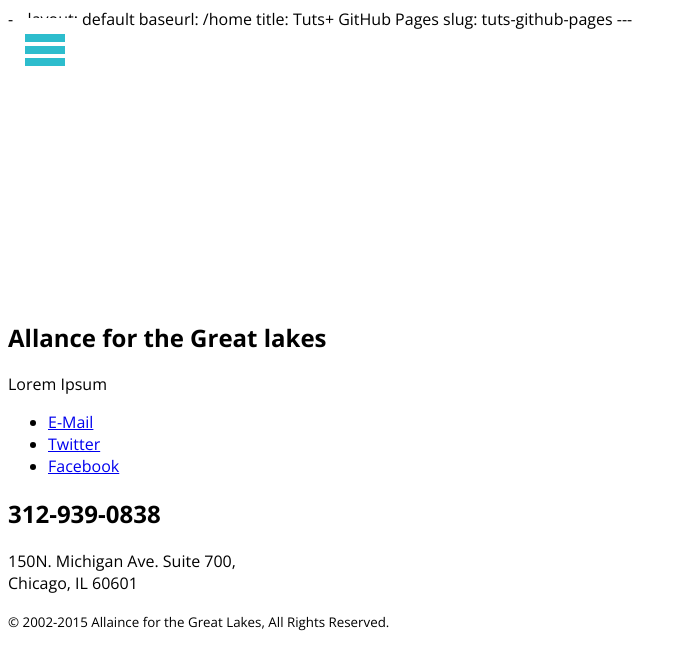
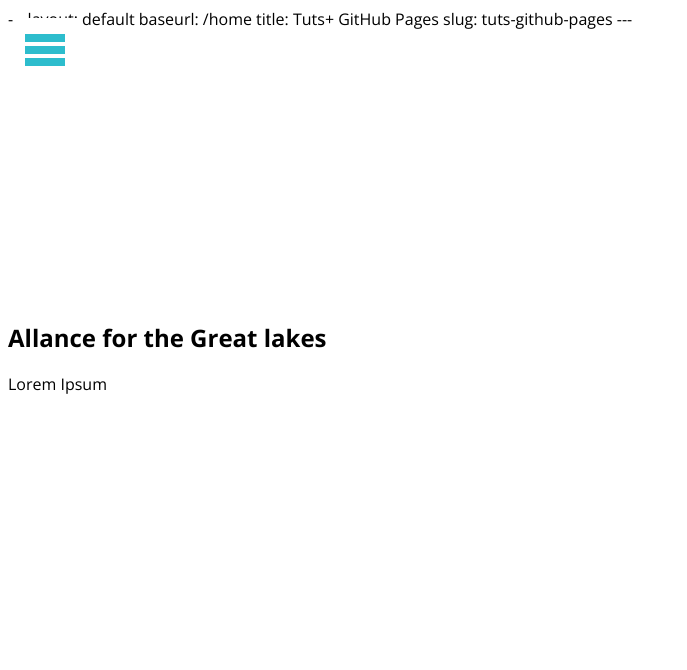
Before and after one commit to hbrittany/greatlakes, a Jekyll site: the page index.html, which Jekyll copies as it is, in a window 1280 px wide. Shown: the top 670 px of the page, without its empty margins (0-687 px from the left). Built offline with Jekyll 4.4.1, drawn with Linux system fonts in a browser that asks for light colours; nearby versions of some CDN libraries.

Commit message:
fix(index.html): delete footer to move to includes

```diff
--- a/index.html
+++ b/index.html
@@ -50,28 +50,7 @@
 
 </article>
 
-<footer>
-        <ul>
-            <li class="row"><a href="#">E-Mail</a></li>
-            <li class="row"><a href="#">Twitter</a></li>
-            <li class="row"><a href="#">Facebook</a></li>
-         </ul>
 
-        <h2 class="center white">312-939-0838</h2>
-        <p class="center white">150N. Michigan Ave. Suite 700, <br> Chicago, IL 60601</p>
-
-        <small>© 2002-2015 Allaince for the Great Lakes, All Rights Reserved.</small>
-
-
-</footer>
-
-<script src="http://code.jquery.com/jquery-1.11.0.min.js"></script>
-    <script src="js/toggle.js"></script>
-
-<script src="js/hammer.min.js"></script>
-<script src="js/main.js"></script>
-<script src="js/scroll.js"></script>
-<script src="js/menu-opener.js"></script>
 
 </head>
 <body>
```
